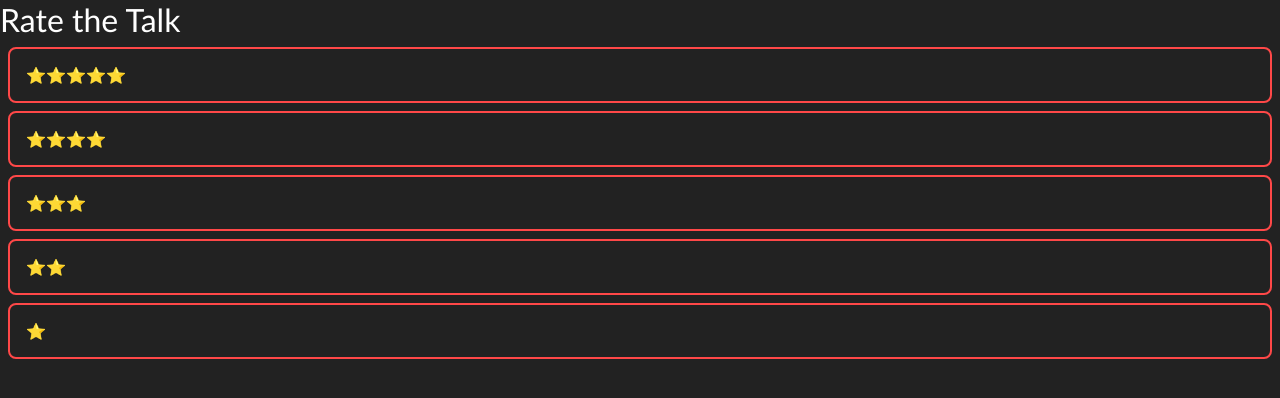
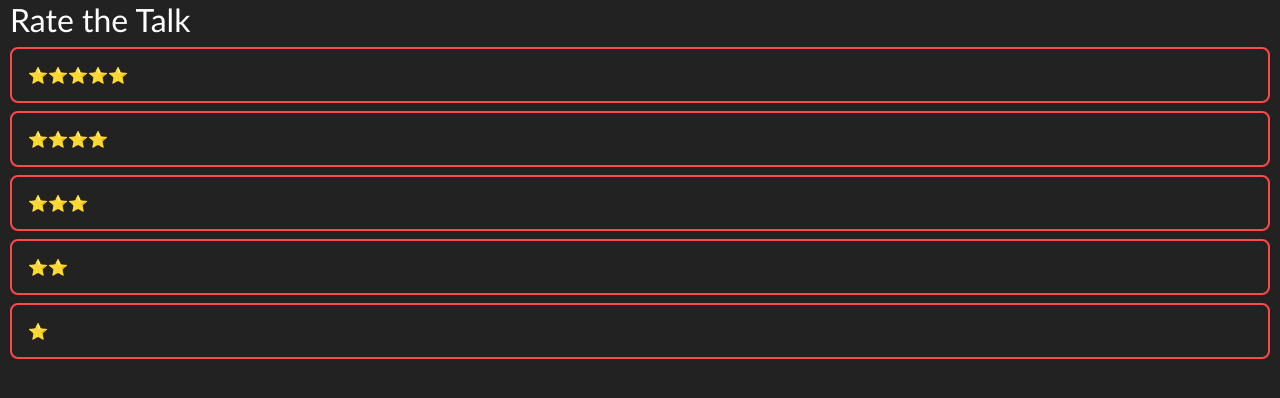
Before and after one commit to rehrbar/webnesday-sse, a website: page public/index.html in a window 1280 px wide. Drawn offline with Linux system fonts and the light colour scheme; no server answers.

Commit message:
fix: improve styling

```diff
--- a/public/index.html
+++ b/public/index.html
@@ -6,8 +6,8 @@
     <title>Demo | Webnesday SSE</title>
     <link rel="stylesheet" href="main.css">
 </head>
-<body class="demo">
-
+<body>
+    <div class="demo container">
 <h1>Rate the Talk</h1>
 <ul>
     <li class="vote-button" data-value="5"><div class="stars">⭐⭐⭐⭐⭐</div><div class="result"></div></li>
@@ -16,6 +16,7 @@
     <li class="vote-button" data-value="2"><div class="stars">⭐⭐</div><span class="result"></span></li>
     <li class="vote-button" data-value="1"><div class="stars">⭐</div><span class="result"></span></li>
 </ul>
+</div>
 <pre id="debug"></pre>
 <script>
     const t = document.getElementById('debug');
--- a/public/main.css
+++ b/public/main.css
@@ -44,13 +44,13 @@
     color: #fff;
 }
 
-.demo ul {
-    list-style-type: none;
+.container {
+    padding: 0 10px;
 }
 
 .demo li {
     padding: 1em;
-    margin: 0.5em;
+    margin: 0.5em 0;
     border: 2px solid #ff4848;
     border-radius: 0.5em;
     display: flex;
```
